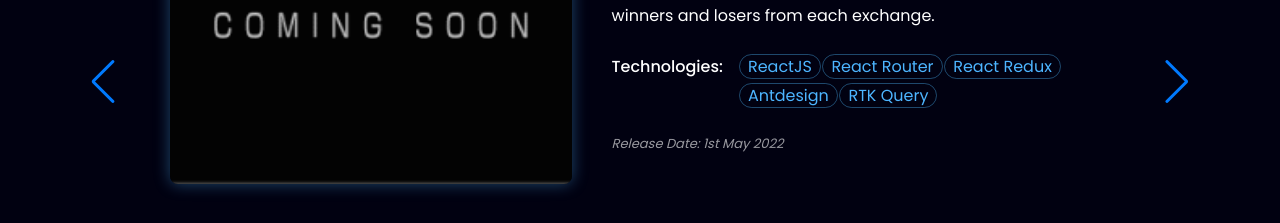
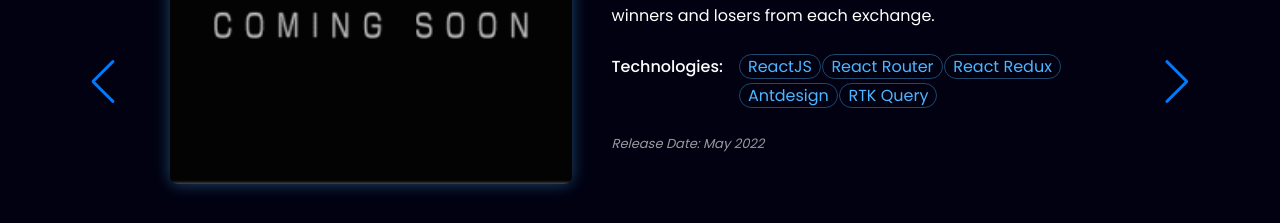
Before and after one commit to pedro-areal-torres/Website-Portfolio, a React (Create React App) app: page / in a window 1280 px wide. Shown: the part 3984-4207 px from the top of the page. Built offline with nearby package versions, Linux system fonts and the light colour scheme.

Commit message:
Portfolio - Next Project Release Date

```diff
--- a/src/data/portfolio/index.js
+++ b/src/data/portfolio/index.js
@@ -82,7 +82,7 @@ const portfolioProj = [
         url: 'https://redux-toolkit.js.org/rtk-query/overview',
       },
     ],
-    creationUpdateDt: "Release Date: 1st May 2022",
+    creationUpdateDt: "Release Date: May 2022",
   },
 ];
 
```
